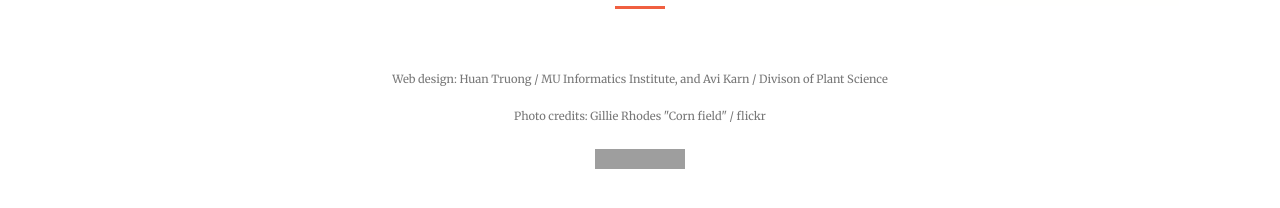
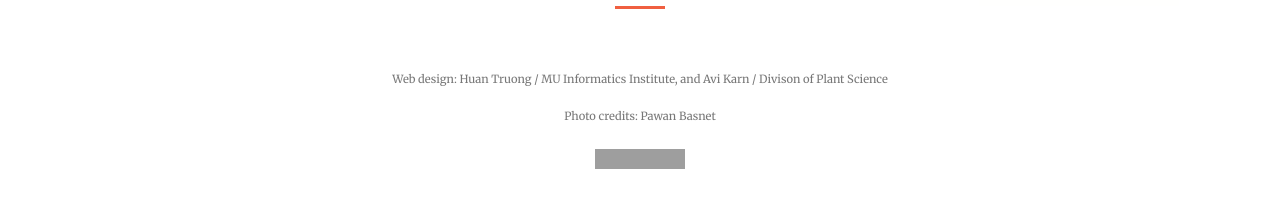
Before and after one commit to mupioneersymposium/mupioneersymposium.github.io, a Jekyll site: the page built from index.html, in a window 1280 px wide and 900 px high, scrolled down 2452 px. Shown: the part 589-797 px from the top of the window. Built offline with Jekyll 4.4.1, drawn with Linux system fonts in a browser that asks for light colours; grey boxes are pictures that could not be loaded.

Commit message:
Update footer.html

```diff
--- a/_includes/footer.html
+++ b/_includes/footer.html
@@ -45,7 +45,7 @@
         <div class="row">
             <div class="text-center" style="color: #777; margin: 3em 0;">
               <p style="font-size: 0.8em;">Web design: Huan Truong / MU Informatics Institute, and Avi Karn / Divison of Plant Science </p>
-                <p style="font-size: 0.8em;"> Photo credits: Gillie Rhodes "Corn field" / flickr </p>
+                <p style="font-size: 0.8em;"> Photo credits: Pawan Basnet </p>
                 <p> <a href="http://www.clustrmaps.com/map/Mupioneersymposium.org" title="Visit tracker for Mupioneersymposium.org"><img src="//www.clustrmaps.com/map_v2.png?u=zxYD&d=M8S3lfTowr-jfVmEFY2kFWDcfO0OPcEQW57WJF92kis" /></a> </p>
         </div>
         </div>
```
